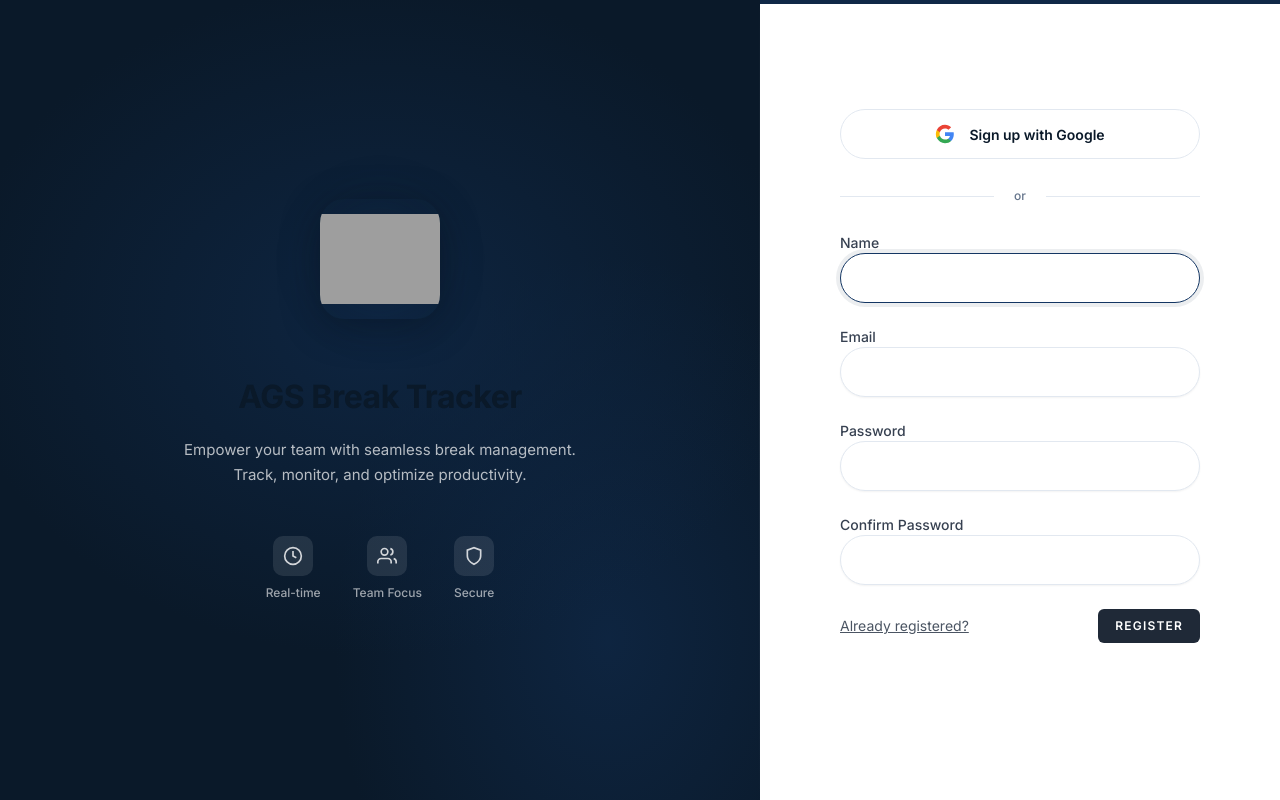
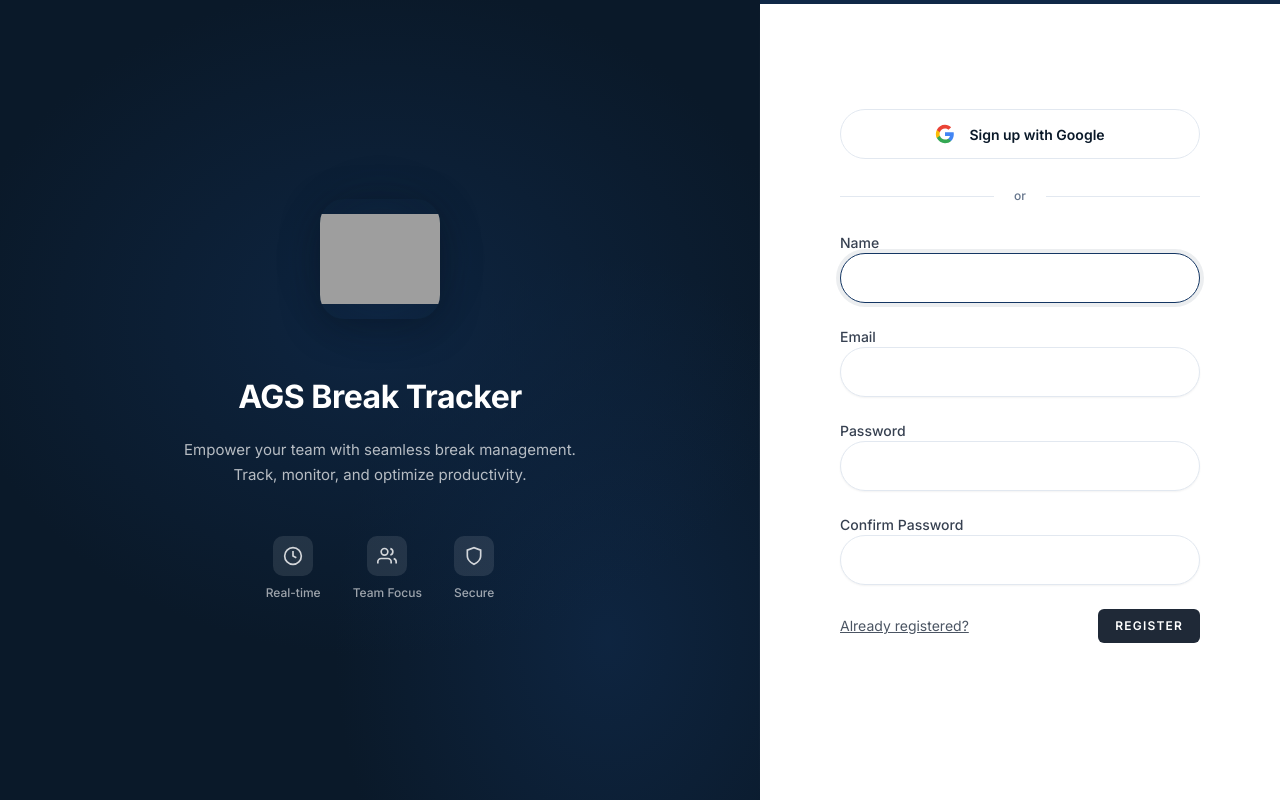
Before and after one commit to vtion001/ags-tracker, a Laravel app: page /register in a window 1280 px wide. Run offline with Laravel 12, Linux system fonts and the light colour scheme; style sheets or scripts are compiled from the project's sources; grey boxes are pictures that could not be loaded.

Commit message:
Fix brand title color to white
The CSS variable --white wasn't defined, so we use #ffffff directly.

Co-Authored-By: Claude Opus 4.6 <noreply@anthropic.com>

```diff
--- a/resources/views/layouts/guest.blade.php
+++ b/resources/views/layouts/guest.blade.php
@@ -100,7 +100,7 @@
             .brand-title {
                 font-size: 32px;
                 font-weight: 700;
-                color: var(--white);
+                color: #ffffff;
                 margin-bottom: 16px;
                 letter-spacing: -0.5px;
                 animation: fadeUp 0.8s cubic-bezier(0.16, 1, 0.3, 1) 0.3s forwards;
```
